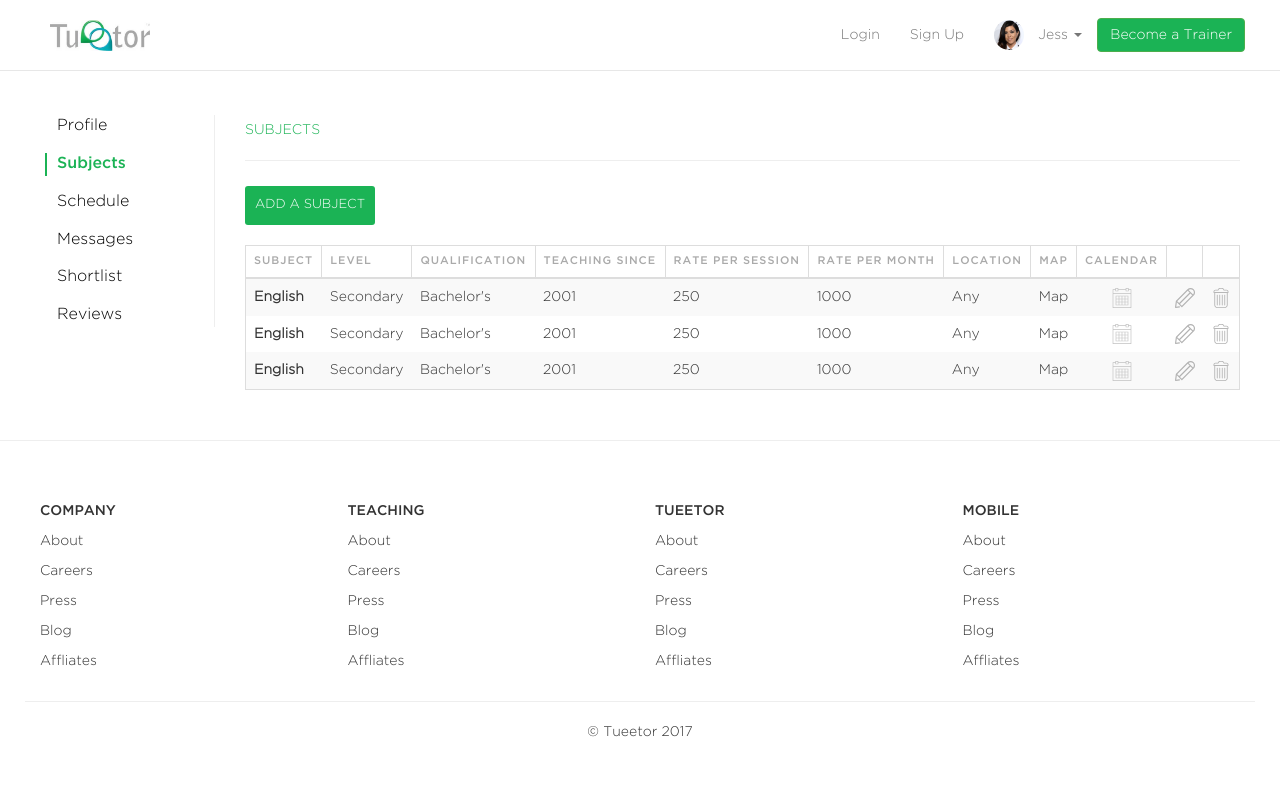
After one commit to jessdesigntan/tueetor, a PHP site: page /subjects.php in a window 1280 px wide. The commit adds this page. Run offline with PHP 8.4, Linux system fonts and the light colour scheme; some libraries are stand-ins or nearby versions.

Commit message:
subject list page

```diff
--- a/add-subject.php
+++ b/add-subject.php
@@ -11,7 +11,7 @@
           <div class="dashboard-nav">
             <ul>
               <li><a href="dashboard.php">Profile</a></li>
-              <li class="active"><a href="add-subject.php">Add Subject</a></li>
+              <li class="active"><a href="subjects.php">Subjects</a></li>
               <li><a href="schedule.php">Schedule</a></li>
               <li><a href="#">Messages</a></li>
               <li><a href="shortlist.php">Shortlist</a></li>
@@ -21,6 +21,7 @@
         </div>
         <div class="col-sm-10">
           <div class="dashboard-content">
+            <a href="subjects.php" class="back-link small uppercase">Back to subjects</a>
             <div class="primary-color uppercase mTop20">Add Subject</div>
             <hr/>
 
--- a/css/style.css
+++ b/css/style.css
@@ -1122,12 +1122,6 @@ thead {
   border-left: 2px solid white;
 }
 
-.dashboard-nav ul li.active a {
-  font-family: 'Gotham Medium', sans-serif;
-  color: var(--primary-color);
-  border-left: 2px solid var(--primary-color);
-}
-
 .dashboard-nav ul li a:hover {
   color: black;
   border-left: 2px solid #bbb;
@@ -1136,6 +1130,12 @@ thead {
 .dashboard-nav ul li.active a:hover {
   color: black;
   border-left: 2px solid black;
+}
+
+.dashboard-nav ul li.active a, .dashboard-nav ul li.active a:hover {
+  font-family: 'Gotham Medium', sans-serif;
+  color: var(--primary-color);
+  border-left: 2px solid var(--primary-color);
 }
 
 .profile-table {
@@ -1422,3 +1422,14 @@ li.profile img {
   width: 100px;
   margin-bottom: 20px;
 }
+
+.dashboard-content .back-link {
+  color: #999;
+  font-size: 11px;
+  text-decoration: none;
+}
+
+.dashboard-content .back-link::before {
+  content: "<";
+  margin-right: 2px;
+}
--- a/dashboard.php
+++ b/dashboard.php
@@ -11,7 +11,7 @@
           <div class="dashboard-nav">
             <ul>
               <li class="active"><a href="dashboard.php">Profile</a></li>
-              <li><a href="add-subject.php">Add Subject</a></li>
+              <li><a href="subjects.php">Subjects</a></li>
               <li><a href="schedule.php">Schedule</a></li>
               <li><a href="#">Messages</a></li>
               <li><a href="shortlist.php">Shortlist</a></li>
--- a/edit-profile.php
+++ b/edit-profile.php
@@ -11,7 +11,7 @@
           <div class="dashboard-nav">
             <ul>
               <li class="active"><a href="dashboard.php">Profile</a></li>
-              <li><a href="add-subject.php">Add Subject</a></li>
+              <li><a href="subjects.php">Subjects</a></li>
               <li><a href="schedule.php">Schedule</a></li>
               <li><a href="#">Messages</a></li>
               <li><a href="shortlist.php">Shortlist</a></li>
--- a/review.php
+++ b/review.php
@@ -11,7 +11,7 @@
           <div class="dashboard-nav">
             <ul>
               <li><a href="dashboard.php">Profile</a></li>
-              <li><a href="add-subject.php">Add Subject</a></li>
+              <li><a href="subjects.php">Subjects</a></li>
               <li><a href="schedule.php">Schedule</a></li>
               <li><a href="#">Messages</a></li>
               <li><a href="shortlist.php">Shortlist</a></li>
--- a/schedule.php
+++ b/schedule.php
@@ -11,7 +11,7 @@
           <div class="dashboard-nav">
             <ul>
               <li><a href="dashboard.php">Profile</a></li>
-              <li><a href="add-subject.php">Add Subject</a></li>
+              <li><a href="subjects.php">Subjects</a></li>
               <li class="active"><a href="schedule.php">Schedule</a></li>
               <li><a href="#">Messages</a></li>
               <li><a href="shortlist.php">Shortlist</a></li>
--- /dev/null
+++ b/subjects.php
@@ -0,0 +1,91 @@
+<?php include("controllers/template.php"); ?>
+
+<!DOCTYPE html>
+<html lang="en">
+  <?php head("Tueetor - Subjects"); ?>
+  <body>
+    <?php navbar(); ?>
+    <div class="page-container">
+      <div class="row">
+        <div class="col-sm-2 hide-mobile">
+          <div class="dashboard-nav">
+            <ul>
+              <li><a href="dashboard.php">Profile</a></li>
+              <li class="active"><a href="subjects.php">Subjects</a></li>
+              <li><a href="schedule.php">Schedule</a></li>
+              <li><a href="#">Messages</a></li>
+              <li><a href="shortlist.php">Shortlist</a></li>
+              <li><a href="review.php">Reviews</a></li>
+            </ul>
+          </div>
+        </div>
+        <div class="col-sm-10">
+          <div class="dashboard-content">
+            <div class="primary-color uppercase mTop20">Subjects</div>
+            <hr/>
+            <a href="add-subject.php" class="t-btn primary-btn mBottom20">Add a Subject</a>
+            <table class="table table-responsive profile-table table-striped table-hover table-bordered" style="width:100%;">
+              <thead>
+                <tr>
+                  <td>Subject</td>
+                  <td>Level</td>
+                  <td>Qualification</td>
+                  <td>Teaching Since</td>
+                  <td>Rate per Session</td>
+                  <td>Rate per Month</td>
+                  <td>Location</td>
+                  <td>Map</td>
+                  <td>Calendar</td>
+                  <td></td>
+                  <td></td>
+                </tr>
+              </thead>
+              <tr>
+                <td>English</td>
+                <td>Secondary</td>
+                <td>Bachelor's</td>
+                <td>2001</td>
+                <td>250</td>
+                <td>1000</td>
+                <td>Any</td>
+                <td>Map</td>
+                <td class="text-center"><a href=""><img src="images/calendar.svg" width="20"></a></td>
+                <td class="text-center"><a href=""><img src="images/edit.svg" width="20"></a></td>
+                <td class="text-center"><a href=""><img src="images/delete.svg" width="20"></a></td>
+              </tr>
+              <tr>
+                <td>English</td>
+                <td>Secondary</td>
+                <td>Bachelor's</td>
+                <td>2001</td>
+                <td>250</td>
+                <td>1000</td>
+                <td>Any</td>
+                <td>Map</td>
+                <td class="text-center"><a href=""><img src="images/calendar.svg" width="20"></a></td>
+                <td class="text-center"><a href=""><img src="images/edit.svg" width="20"></a></td>
+                <td class="text-center"><a href=""><img src="images/delete.svg" width="20"></a></td>
+              </tr>
+              <tr>
+                <td>English</td>
+                <td>Secondary</td>
+                <td>Bachelor's</td>
+                <td>2001</td>
+                <td>250</td>
+                <td>1000</td>
+                <td>Any</td>
+                <td>Map</td>
+                <td class="text-center"><a href=""><img src="images/calendar.svg" width="20"></a></td>
+                <td class="text-center"><a href=""><img src="images/edit.svg" width="20"></a></td>
+                <td class="text-center"><a href=""><img src="images/delete.svg" width="20"></a></td>
+              </tr>
+            </table>
+            <!-- ./END of Document Library -->
+          </div>
+        </div><!-- ./col-sm-10 -->
+      </div><!-- ./row -->
+    </div><!--./ page-container -->
+    <?php footer(); ?>
+  </body>
+
+</html>
```
